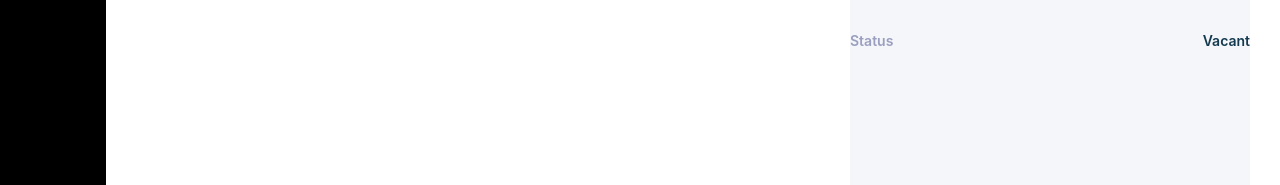
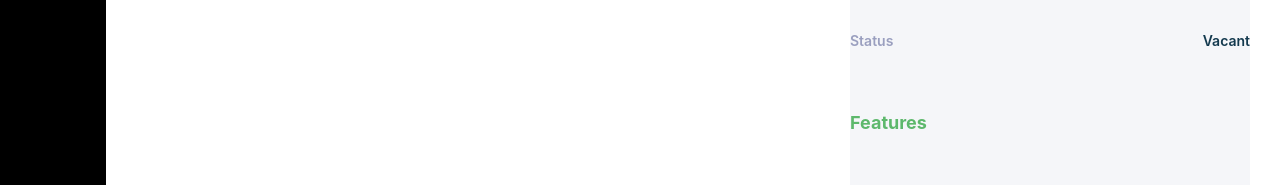
Before and after one commit to LamideAnifowoshe/knob, a React (Create React App) app: page / in a window 1280 px wide. Shown: the part 603-788 px from the top of the page. Built offline with nearby package versions, Linux system fonts and the light colour scheme.

Commit message:
update SpaceViewDetails

```diff
--- a/src/components/SpaceDetailView/SpaceDetailView.css
+++ b/src/components/SpaceDetailView/SpaceDetailView.css
@@ -41,7 +41,7 @@
   justify-content: center;
 }
 
-#details {
+.space-info {
   font-style: normal;
   font-weight: 700;
   font-size: 18px;
--- a/src/components/SpaceDetailView/index.js
+++ b/src/components/SpaceDetailView/index.js
@@ -21,7 +21,7 @@ const SpaceDetailView = () => {
 
       <div className="view-details">
         <div>
-          <h3 id="details">Details</h3>
+          <h3 className="space-info">Details</h3>
         </div>
 
         <div className="space-status">
@@ -52,6 +52,14 @@ const SpaceDetailView = () => {
           </div>
         </div>
       </div>
+
+      <divc className="space-features">
+        <div>
+          <h3 className="space-info" style={{ paddingTop: "40px" }}>
+            Features
+          </h3>
+        </div>
+      </divc>
     </div>
   );
 };
```
